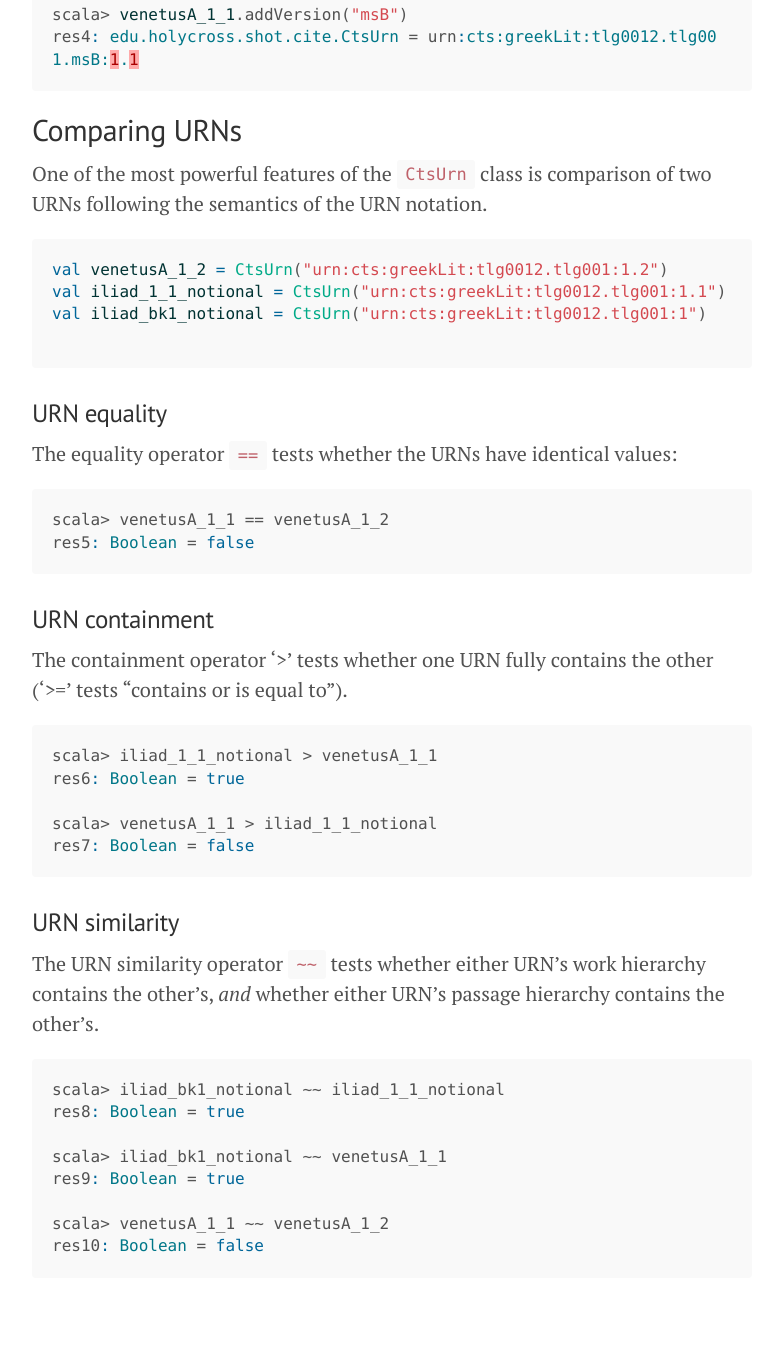
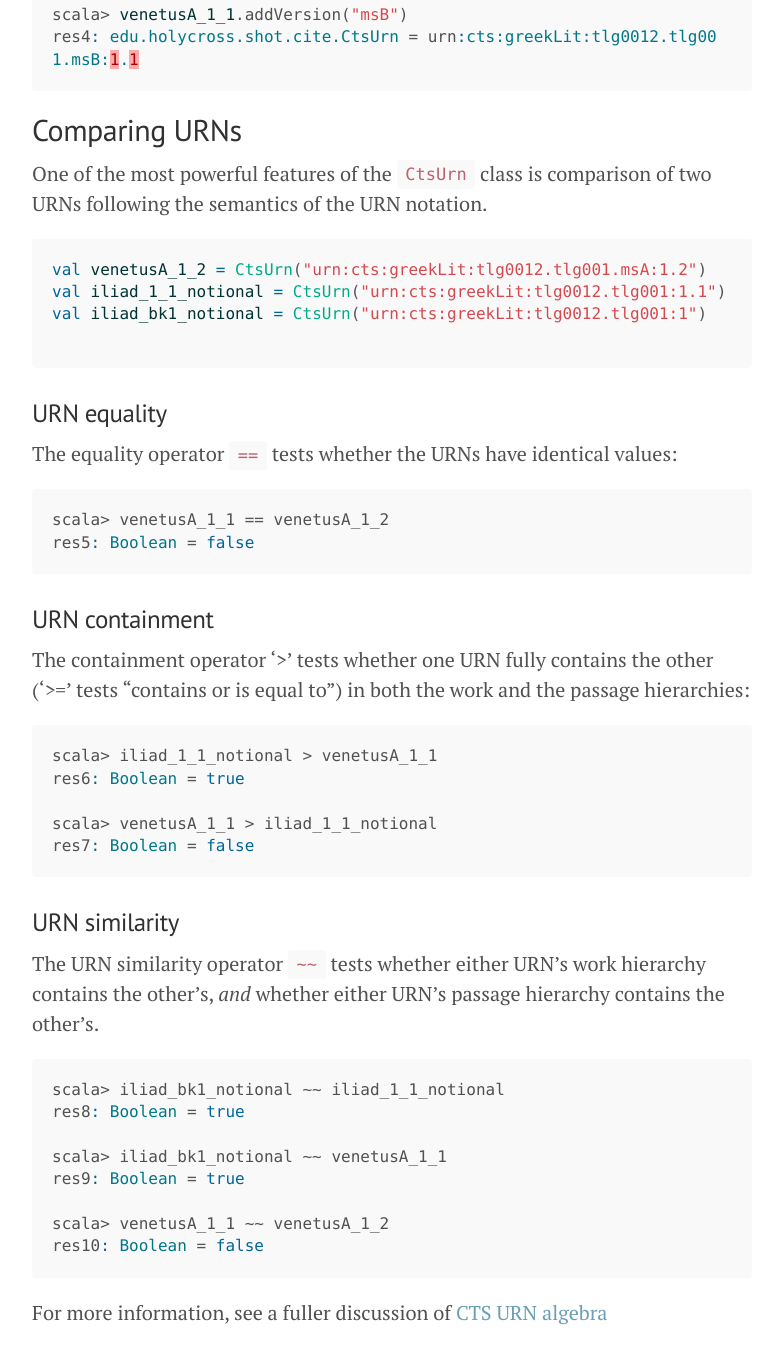
Before and after one commit to cite-architecture/xcite, a Jekyll site: the page built from docs/ctsurn-quick/index.md, in a window 1280 px wide and 1400 px high, scrolled down 1282 px. Shown: the top 1364 px of the window, without its empty margins (248-1028 px from the left). Built offline with Jekyll 4.4.1, drawn with Linux system fonts in a browser that asks for light colours.

Commit message:
Add xref to URN algebra

````diff
--- a/docs/ctsurn-quick/index.md
+++ b/docs/ctsurn-quick/index.md
@@ -65,7 +65,7 @@ res4: edu.holycross.shot.cite.CtsUrn = urn:cts:greekLit:tlg0012.tlg001.msB:1.1
 One of the most powerful features of the `CtsUrn` class is  comparison of two URNs following the semantics of the URN notation.
 
 ```scala
-val venetusA_1_2 = CtsUrn("urn:cts:greekLit:tlg0012.tlg001:1.2")
+val venetusA_1_2 = CtsUrn("urn:cts:greekLit:tlg0012.tlg001.msA:1.2")
 val iliad_1_1_notional = CtsUrn("urn:cts:greekLit:tlg0012.tlg001:1.1")
 val iliad_bk1_notional = CtsUrn("urn:cts:greekLit:tlg0012.tlg001:1")
 
@@ -82,7 +82,7 @@ res5: Boolean = false
 
 
 ### URN containment
-The containment operator '>' tests whether one URN fully contains the other ('>=' tests "contains or is equal to").
+The containment operator '>' tests whether one URN fully contains the other ('>=' tests "contains or is equal to") in both the work and the passage hierarchies:
 
 ```scala
 scala> iliad_1_1_notional > venetusA_1_1
@@ -107,3 +107,5 @@ res9: Boolean = true
 scala> venetusA_1_1 ~~ venetusA_1_2
 res10: Boolean = false
 ```
+
+For more information, see a fuller discussion of [CTS URN algebra](../cts-algebra)
````
Also changed, not shown: tut/ctsurn-quick/index.md (+4 -2 lines).
